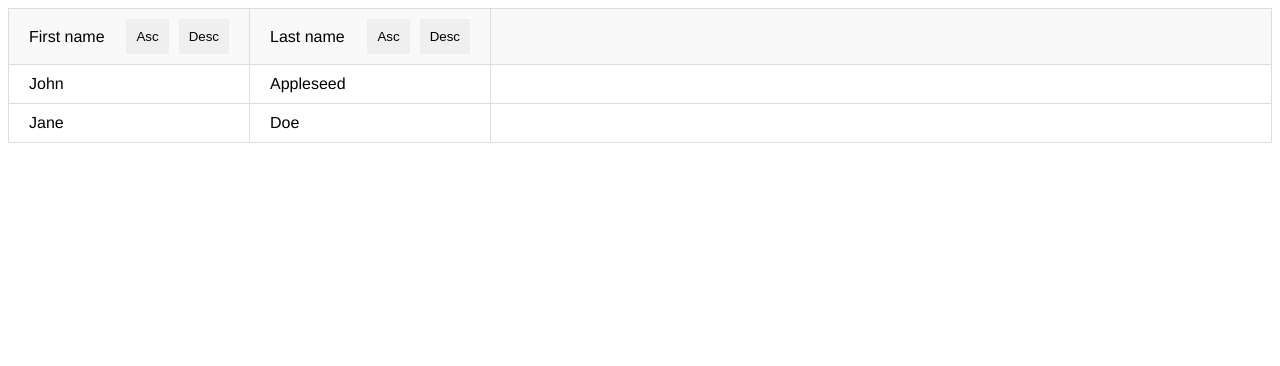
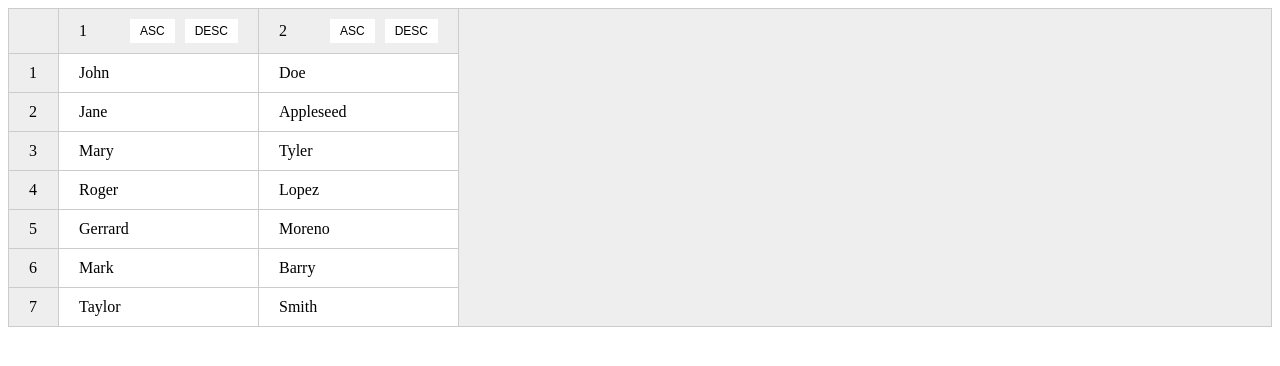
Before and after one commit to ghoshnirmalya/react-spreadsheet, a React app: page / in a window 1280 px wide. Built offline with nearby package versions, Linux system fonts and the light colour scheme.

Commit message:
feat(app): Add options to sort

```diff
--- a/src/components/app/index.js
+++ b/src/components/app/index.js
@@ -2,78 +2,30 @@ import React, { Component } from "react";
 
 import styles from "./styles.module.css";
 
-const COLUMNS = [
-  {
-    key: "firstName",
-    title: "First name"
-  },
-  {
-    key: "lastName",
-    title: "Last name"
-  }
-];
-
-const ROWS = [
-  {
-    firstName: "John",
-    lastName: "Appleseed"
-  },
-  {
-    firstName: "Jane",
-    lastName: "Doe"
-  }
-];
-
 class App extends Component {
   state = {
-    sortBy: "firstName",
-    sortOrder: "asc",
-    data: ROWS
+    columns: [
+      ["John", "Jane", "Mary", "Roger", "Gerrard", "Mark", "Taylor"],
+      ["Doe", "Appleseed", "Tyler", "Lopez", "Moreno", "Barry", "Smith"]
+    ]
   };
 
-  handleSort = (by, order) => {
-    let data = this.state.data;
-
-    if (order === "asc") {
-      data.sort((a, b) => {
-        if (a[by] < b[by]) return -1;
-        if (a[by] > b[by]) return 1;
-        return 0;
-      });
-    } else {
-      data.sort((a, b) => {
-        if (a[by] < b[by]) return 1;
-        if (a[by] > b[by]) return -1;
-        return 0;
-      });
-    }
-
-    this.setState({
-      data
-    });
+  columnHeaderNode = index => {
+    return (
+      <div className={styles.columnHeader}>
+        {index + 1}
+        {this.sortButtons(index)}
+      </div>
+    );
   };
 
-  columnsHeaderNode = () => {
+  columnCellsNode = (columns, id) => {
     return (
-      <div className={styles.columnHeader}>
-        {COLUMNS.map((column, index) => {
+      <div className={styles.columnCellsContainer}>
+        {columns.map((column, index) => {
           return (
-            <div className={styles.columnCell} key={index}>
-              <div className={styles.columnTitle}>{column.title}</div>
-              <div className={styles.sort}>
-                <button
-                  className={styles.sortButton}
-                  onClick={() => this.handleSort(column.key, "asc")}
-                >
-                  Asc
-                </button>
-                <button
-                  className={styles.sortButton}
-                  onClick={() => this.handleSort(column.key, "desc")}
-                >
-                  Desc
-                </button>
-              </div>
+            <div key={index} className={styles.columnCells}>
+              {column}
             </div>
           );
         })}
@@ -81,22 +33,93 @@ class App extends Component {
     );
   };
 
-  rowNode = () => {
-    return this.state.data.map((row, index) => {
+  columnNode = () => {
+    return this.state.columns.map((columns, index) => {
       return (
-        <div className={styles.row} key={index}>
-          <div className={styles.cell}>{row.firstName}</div>
-          <div className={styles.cell}>{row.lastName}</div>
+        <div key={index} className={styles.column}>
+          {this.columnHeaderNode(index)}
+          {this.columnCellsNode(columns, index)}
         </div>
       );
     });
   };
 
+  firstColumnNode = () => {
+    return (
+      <div className={styles.column}>
+        {this.state.columns.map((data, id) => {
+          if (id === 0) {
+            return this.state.columns[id].map((row, index) => {
+              return (
+                <div key={index} className={styles.firstColumn}>
+                  {index + 1}
+                </div>
+              );
+            });
+          } else {
+            return false;
+          }
+        })}
+      </div>
+    );
+  };
+
+  sortArrayOfArrays = type => {
+    const compareData = (a, b) => {
+      if (type === "asc") {
+        if (a < b) return -1;
+        if (a > b) return 1;
+      } else {
+        if (a < b) return 1;
+        if (a > b) return -1;
+      }
+
+      return 0;
+    };
+
+    return this.state.columns.map(array => {
+      return array.sort(compareData);
+    });
+  };
+
+  handleSort = (type = "asc") => {
+    let sortedData = this.sortArrayOfArrays(type);
+
+    this.setState({
+      columns: sortedData
+    });
+  };
+
+  sortButtons = index => {
+    return (
+      <div className={styles.sortButtonsContainer}>
+        <button
+          className={styles.sortButton}
+          onClick={() => {
+            this.handleSort("asc");
+          }}
+        >
+          ASC
+        </button>
+        <button
+          className={styles.sortButton}
+          onClick={() => {
+            this.handleSort("desc");
+          }}
+        >
+          DESC
+        </button>
+      </div>
+    );
+  };
+
   render() {
     return (
       <div className={styles.container}>
-        {this.columnsHeaderNode()}
-        {this.rowNode()}
+        <div className={styles.columnsContainer}>
+          {this.firstColumnNode()}
+          {this.columnNode()}
+        </div>
       </div>
     );
   }
--- a/src/components/app/styles.module.css
+++ b/src/components/app/styles.module.css
@@ -1,33 +1,78 @@
+* {
+  box-sizing: border-box;
+}
+
 .container {
-  font-family: "Helvetica";
-  border: 1px solid #ddd;
+  display: flex;
+  background-color: #eee;
+}
+
+.columnsContainer {
+  display: flex;
+  width: 100%;
+  border: 1px solid#ccc;
+}
+
+.column {
+  width: 200px;
+  display: flex;
+  flex-direction: column;
+  justify-content: center;
+  border-right: 1px solid #ccc;
+}
+
+.column:first-child {
+  width: 50px;
 }
 
 .columnHeader {
-  display: flex;
-  background: #f9f9f9;
-  border-bottom: 1px solid #ddd;
-}
-
-.columnCell {
   padding: 10px 20px;
-  border-right: 1px solid #ddd;
-  font-weight: 500;
-  width: 200px;
-  overflow: hidden;
-  text-overflow: ellipsis;
+  border-bottom: 1px solid #ccc;
   display: flex;
   justify-content: space-between;
   align-items: center;
 }
 
-.columnTitle {
+.columnCellsContainer {
+  background-color: #fff;
+}
+
+.columnCells {
+  padding: 10px 20px;
+  border-bottom: 1px solid #ccc;
+  overflow: hidden;
+  text-overflow: ellipsis;
+}
+
+.columnCells:last-child {
+  border-bottom: none;
+}
+
+.firstColumn {
+  padding: 10px 20px;
+  border-bottom: 1px solid #ccc;
+  width: 50px;
+}
+
+.firstColumn:first-child {
+  margin-top: 43px;
+  border-top: 1px solid #ccc;
+}
+
+.firstColumn:last-child {
+  border-bottom: 0;
+}
+
+.sortButtonsContainer {
+  display: flex;
 }
 
 .sortButton {
   margin-right: 10px;
   border: 0;
-  padding: 10px;
+  padding: 5px 10px;
+  font-size: 12px;
+  background-color: #fff;
 }
 
 .sortButton:last-child {
@@ -41,21 +86,3 @@
 .sortButton:focus {
   outline: none;
 }
-
-.row {
-  display: flex;
-  border-bottom: 1px solid #ddd;
-}
-
-.row:last-child {
-  border-bottom: 0;
-}
-
-.cell {
-  padding: 10px 20px;
-  border-right: 1px solid #ddd;
-  width: 200px;
-}
-
-.sort {
-}
```
